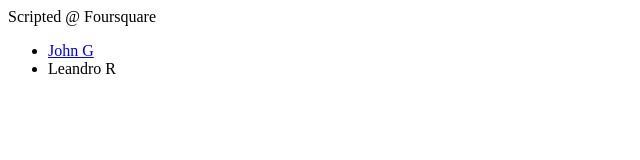
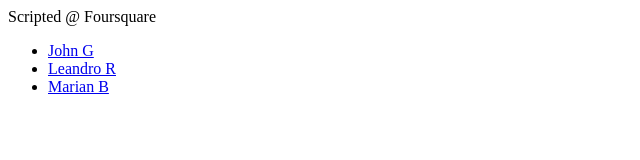
Before and after one commit to scripted-foursquare/scripted-foursquare.github.io, a plain HTML site: page index.html in a window 1280 px wide. Shown: the whole page, without its empty margins (0-640 px from the left). Drawn offline with Linux system fonts and the light colour scheme.

Commit message:
Marian B. The Dj.

```diff
--- a/index.html
+++ b/index.html
@@ -8,7 +8,9 @@
    Scripted @ Foursquare
    <ul>
        <li><a href="http://slackhappy.github.io/" target="_blank">John G</a></li>
-       <li><a href+"http://ijustanothercoder.github.io/" target="_blank">Leandro R</a></li>
+       <li><a href="http://ijustanothercoder.github.io/" target="_blank">Leandro R</a></li>
+       <li><a href="http://djmary.github.io/#contact/" target="_blank"> Marian B</a></li>
+
    </ul>
  </body>
 </html>
```
